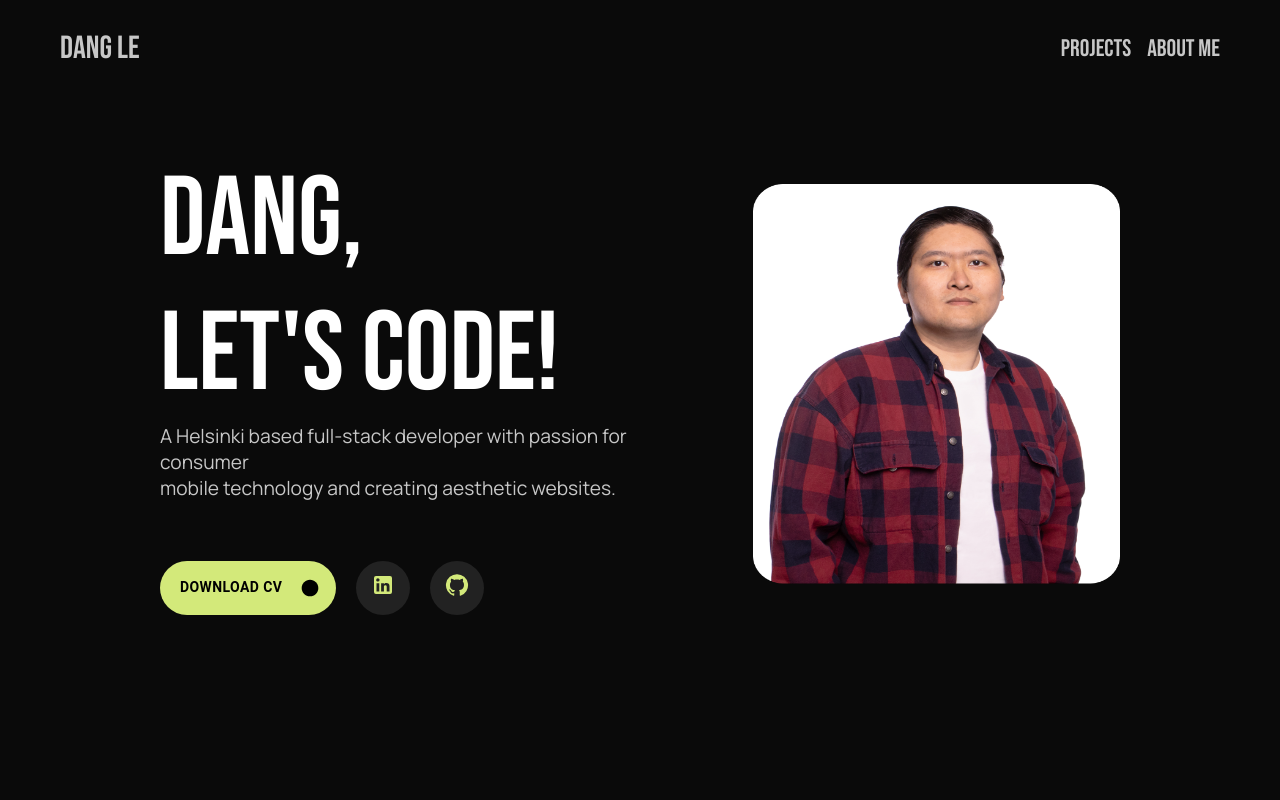
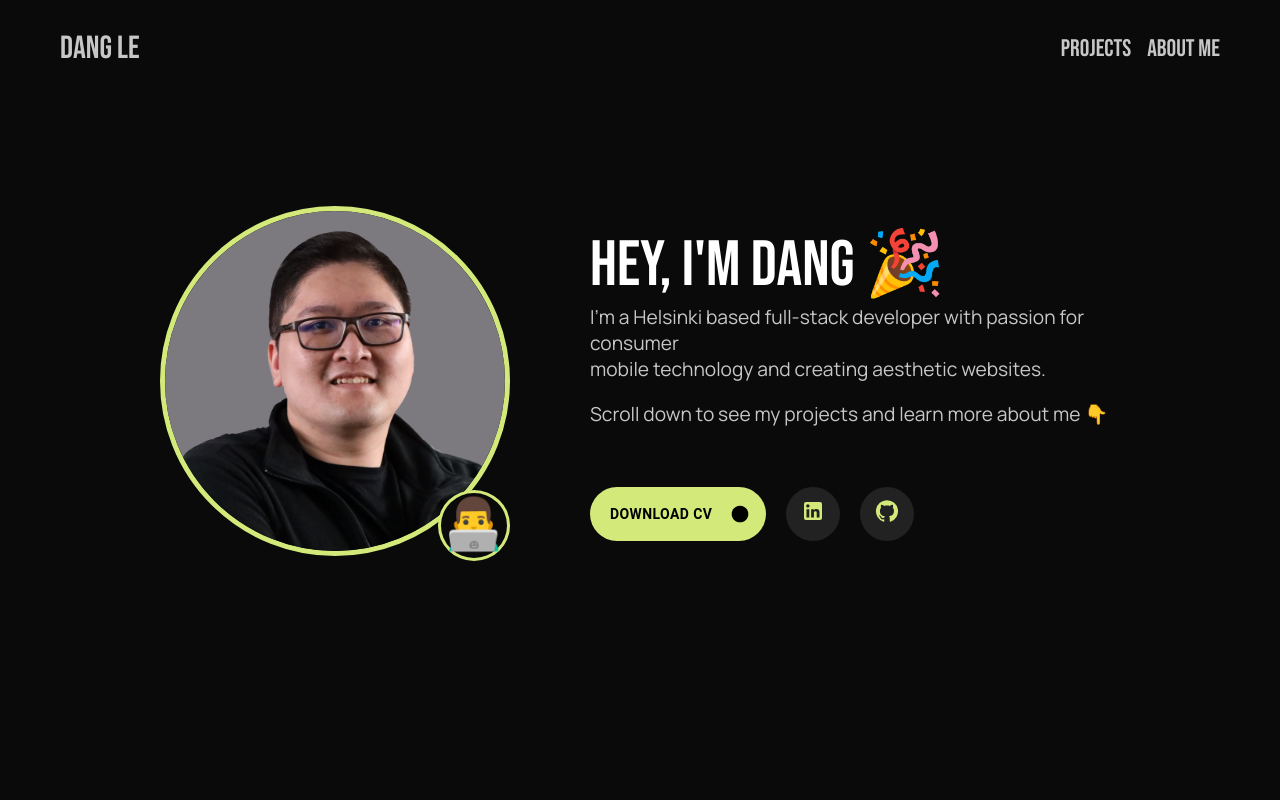
Before and after one commit to haidanglevn/portfolio2024, a React (Vite) app: page / in a window 1280 px wide. Shown: the top 800 px of the page. Built offline with nearby package versions, Linux system fonts and the light colour scheme.

Commit message:
Add new cv photo, change some styling and add support for 2k screen and above

```diff
--- /dev/null
+++ b/src/components/EmojiCircle.jsx
@@ -0,0 +1,68 @@
+import React, { useState, useEffect } from "react";
+import { useNavigate } from "react-router-dom"; // Import useNavigate for navigation
+
+const EmojiCircle = () => {
+  const emojis = ["💻", "👨‍💻", "🎮", "⚽", "📷"];
+  const [currentEmoji, setCurrentEmoji] = useState(emojis[0]);
+  const [opacity, setOpacity] = useState(1);
+  const navigate = useNavigate(); // Hook for navigation
+
+  useEffect(() => {
+    const intervalId = setInterval(() => {
+      // Start with fading out the emoji
+      setOpacity(0);
+
+      setTimeout(() => {
+        setCurrentEmoji((prevEmoji) => {
+          const index = emojis.indexOf(prevEmoji);
+          const nextIndex = (index + 1) % emojis.length;
+          return emojis[nextIndex];
+        });
+        // Fade in the new emoji
+        setOpacity(1);
+      }, 200); // Half the interval to change the emoji after it fades out
+    }, 5000);
+
+    return () => clearInterval(intervalId);
+  }, []);
+
+  const circleStyle = {
+    backgroundColor: "var(--primary-color)",
+    borderRadius: "50%",
+    display: "flex",
+    alignItems: "center",
+    justifyContent: "center",
+    fontSize: "50px",
+    transition: "opacity 0.5s",
+    cursor: "pointer",
+    border: "3px solid var(--secondary-color)",
+    position: "absolute",
+    bottom: 0,
+    right: 0,
+    padding: "2px",
+  };
+
+  // Function to handle navigation
+  const handleNavigate = () => {
+    navigate("/new-page"); // Navigate to the route you want when clicked
+  };
+
+  const renderEmoji =
+    typeof currentEmoji === "string" ? (
+      currentEmoji
+    ) : (
+      <img
+        src={currentEmoji}
+        alt="emoji"
+        style={{ width: "100%", height: "100%" }}
+      />
+    );
+
+  return (
+    <div style={{ ...circleStyle, opacity: opacity }} onClick={handleNavigate}>
+      {renderEmoji}
+    </div>
+  );
+};
+
+export default EmojiCircle;
--- a/src/components/Header.jsx
+++ b/src/components/Header.jsx
@@ -3,6 +3,12 @@ import "../styles/Header.css";
 import { Link } from "react-router-dom";
 
 const Header = () => {
+  const scrollToSection = (id) => {
+    const element = document.getElementById(id);
+    if (element) {
+      element.scrollIntoView({ behavior: "smooth" });
+    }
+  };
   return (
     <header className="header">
       <div className="outline">
@@ -10,7 +16,9 @@ const Header = () => {
           <Link to="/">DANG LE</Link>
         </div>
         <nav className="navbar">
-          <Link to="/about">Projects</Link>
+          <Link to="#" onClick={() => scrollToSection("featured-projects")}>
+            Projects
+          </Link>
           <Link to="/about">About Me</Link>
         </nav>
       </div>
--- a/src/pages/AboutMe.jsx
+++ b/src/pages/AboutMe.jsx
@@ -2,10 +2,9 @@ import React, { useEffect, useState } from "react";
 import Header from "../components/Header";
 import "../styles/AboutMe.css";
 import { Button, IconButton } from "@mui/material";
-import EastIcon from "@mui/icons-material/East";
 import LinkedInIcon from "@mui/icons-material/LinkedIn";
 import GitHubIcon from "@mui/icons-material/GitHub";
-import portrait from "/assets/portrait.png";
+import portrait from "/assets/cvcrop.png";
 
 import { Link } from "react-router-dom";
 import Footer from "../components/Footer";
@@ -19,8 +18,10 @@ function AboutMe() {
       <Header />
       <div className="about-me-outline">
         <div className="about-hero">
+          <div className="portrait-div">
+            <img src={portrait} alt="portrait" className="portrait" />
+          </div>
           <div className="about-hero-left">
-            <h2>About me</h2>
             <div style={{ margin: "20px 0" }}>
               <h3>I am a software developer based in Helsinki, Finland.</h3>
               <p>
@@ -28,8 +29,11 @@ function AboutMe() {
                 career change in 2022. I studied software development at
                 Helsinki Business College and at Integrify, honing my skills
                 through various team projects and internships. My tech stacks
-                include React & Redux, Typescript, C# .Net Core, Firebase,
-                PostgreSQL and more.
+                include{" "}
+                <span>
+                  React & Redux, Typescript, C# .Net Core, Firebase, PostgreSQL
+                </span>{" "}
+                and more.
               </p>
               <div className="button-stack">
                 <ActionButton
@@ -84,9 +88,6 @@ function AboutMe() {
                 </IconButton>
               </div>
             </div>
-          </div>
-          <div className="portrait-div">
-            <img src={portrait} alt="portrait" className="portrait" />
           </div>
         </div>
         <div className="my-skills">
@@ -198,17 +199,21 @@ function AboutMe() {
           <h2>My Experience</h2>
           <div className="my-experience-stack">
             <div>
-              <div style={{ display: "flex", justifyContent: "space-between" }}>
+              <div className="my-experience-stack-header">
+                <div>
                   <h3>JUNIOR WEB & MOBILE DEVELOPER</h3>
-                <p>May 2023 - November 2023</p>
-              </div>
                   <h4
                     style={{
                       color: "var(--secondary-color)",
+                      marginBottom: "10px",
                     }}
                   >
                     Tutors Finland Oy
                   </h4>
+                </div>
+
+                <p>May 2023 - November 2023</p>
+              </div>
 
               <div
                 style={{
--- a/src/pages/Home.jsx
+++ b/src/pages/Home.jsx
@@ -1,7 +1,7 @@
 import { React, useState, useEffect } from "react";
 import Header from "../components/Header";
 import "../styles/Home.css";
-import portrait from "/assets/portrait.png";
+import portrait from "/assets/cvcrop.png";
 import ActionButton from "../components/ActionButton";
 import { Button, IconButton } from "@mui/material";
 import LinkedInIcon from "@mui/icons-material/LinkedIn";
@@ -12,6 +12,7 @@ import ProjectCard from "../components/ProjectCard";
 import projectsData from "../ProjectsData.json";
 import { Link } from "react-router-dom";
 import Footer from "../components/Footer";
+import EmojiCircle from "../components/EmojiCircle";
 
 function Home() {
   const [projects, setProjects] = useState([]);
@@ -27,11 +28,7 @@ function Home() {
       return <div>Loading...</div>;
     } else {
       return projects.map((project, index) => {
-        return (
-          <div key={index}>
-            <ProjectCard {...project} />
-          </div>
-        );
+        return <ProjectCard {...project} key={index} />;
       });
     }
   };
@@ -42,13 +39,18 @@ function Home() {
       <div className="home-outline">
         <div className="hero">
           <div className="hero-left">
-            <h1>
-              Dang, <br /> let's code!
-            </h1>
+            <img src={portrait} alt="portrait" className="portrait" />
+            <EmojiCircle />
+          </div>
+
+          <div className="hero-right">
+            <h2>Hey, I'm Dang 🎉</h2>
             <p>
-              A Helsinki based full-stack developer with passion for consumer{" "}
-              <br /> mobile technology and creating aesthetic websites.
+              I'm a Helsinki based full-stack developer with passion for
+              consumer <br /> mobile technology and creating aesthetic websites.
             </p>
+            <br />
+            <p>Scroll down to see my projects and learn more about me 👇</p>
             <div className="button-stack">
               <ActionButton
                 text="Download CV"
@@ -102,7 +104,6 @@ function Home() {
               </IconButton>
             </div>
           </div>
-          <img src={portrait} alt="portrait" className="portrait" />
         </div>
         <div id="featured-projects" className="featured-projects">
           <div className="featured-projects-title">
--- a/src/styles/AboutMe.css
+++ b/src/styles/AboutMe.css
@@ -1,17 +1,19 @@
 .about-me-outline {
   padding: 5rem;
   width: 100%;
+  max-width: 1260px;
+  margin: 0 auto;
 }
 .portrait {
-  height: 400px;
-  width: 400px;
+  height: 350px;
+  width: 350px;
 }
 
 .about-hero {
   display: flex;
-  justify-content: space-between;
-  /* background-color: aqua; */
-  gap: 200px;
+  justify-content: center;
+  align-items: center;
+  gap: 100px;
   margin-bottom: 100px;
 }
 
@@ -40,20 +42,12 @@
   flex-wrap: wrap;
 }
 
-.my-skills-stack-right {
-  display: flex;
-  flex-direction: row;
-  justify-content: flex-start;
-  gap: 20px;
-  flex-wrap: wrap;
-}
-
 .my-skills-stack-section {
-  border: 1px solid var(--secondary-color);
-  height: max-content;
-  width: 25vw;
+  border: 5px solid var(--secondary-color);
+  height: 230px;
+  width: max-content;
   border-radius: 20px;
-  padding: 20px;
+  padding: 30px;
 }
 
 .my-skills-stack-section div {
@@ -83,6 +77,11 @@
   gap: 20px;
 }
 
+.my-experience-stack-header {
+  display: flex;
+  justify-content: space-between;
+}
+
 @media (max-width: 1200px) {
   .about-me-outline {
     padding: 0 60px;
@@ -110,3 +109,16 @@
     width: auto;
   }
 }
+
+@media (max-width: 750px) {
+  .my-experience-stack-header {
+    flex-direction: column;
+  }
+}
+@media (max-width: 550px) {
+  .my-skills-stack-section {
+    height: max-content;
+    width: max-content;
+    padding: 30px;
+  }
+}
--- a/src/styles/Home.css
+++ b/src/styles/Home.css
@@ -1,21 +1,29 @@
 .home-outline {
   padding: 0 10rem;
+  margin: 0 auto;
 }
 
 .hero {
-  min-height: 80vh;
+  min-height: 40em;
+  width: 100%;
+  max-width: 960px;
   display: flex;
-  justify-content: space-between;
+  justify-content: center;
   align-items: center;
   gap: 5rem;
   padding-bottom: 65px;
+  margin: 0 auto;
 }
 
 .hero-left {
+  position: relative;
+}
+
+.hero-right {
   display: flex;
   flex-direction: column;
   justify-content: center;
-  align-items: left;
+  align-items: flex-start;
 }
 
 .button-stack {
@@ -26,7 +34,8 @@
 }
 
 .portrait {
-  height: 30em;
+  border-radius: 50%;
+  border: 5px solid var(--secondary-color);
 }
 
 @media (max-width: 1200px) {
@@ -47,7 +56,7 @@
   }
 
   .portrait {
-    height: 25rem;
+    height: 15rem;
   }
 
   .button-stack {
@@ -76,9 +85,6 @@
   gap: 3rem;
 }
 
-@media (max-width: 1200px) {
-}
-
 @media (max-width: 960px) {
   .featured-projects {
     align-items: center;
@@ -104,3 +110,19 @@
     padding: 0 1rem;
   }
 }
+
+/* change the project flex direction to row in very large screen */
+@media (min-width: 1500px) {
+  .hero {
+    min-height: 20rem;
+  }
+  .home-outline {
+    padding: 0 5rem;
+  }
+
+  .featured-projects-stack {
+    flex-direction: row;
+    justify-content: flex-start;
+    flex-wrap: wrap;
+  }
+}
--- a/src/styles/ProjectCard.css
+++ b/src/styles/ProjectCard.css
@@ -2,8 +2,12 @@
   display: flex;
   flex-direction: row;
   justify-content: space-between;
-  gap: 20px;
-  height: 600px;
+  gap: 50px;
+  height: max-content;
+  background-color: var(--gray-color);
+  border-radius: 1rem;
+  border: 3px solid var(--secondary-color);
+  padding: 20px;
 }
 
 .project-card-info {
@@ -21,6 +25,7 @@
   width: 600px;
   height: 600px;
   border-radius: 30px;
+  cursor: pointer;
 }
 
 .project-card-img img {
@@ -54,12 +59,20 @@
   }
 }
 
-@media (min-width: 1500px) {
+@media (min-width: 1800px) {
   .project-card {
+    flex-direction: column;
+    height: max-content;
+    width: min-content;
     gap: 10px;
   }
 
-  .project-card-info {
-    width: 50%;
+  .project-card-img {
+    max-width: 350px;
+    height: max-content;
+  }
+
+  .project-card-img img {
+    max-width: 350px;
   }
 }
```
Also changed, not shown: public/assets/cvcrop.png (added), public/assets/portrait.png (deleted). Lines whose indentation alone changed are shown as unchanged.
